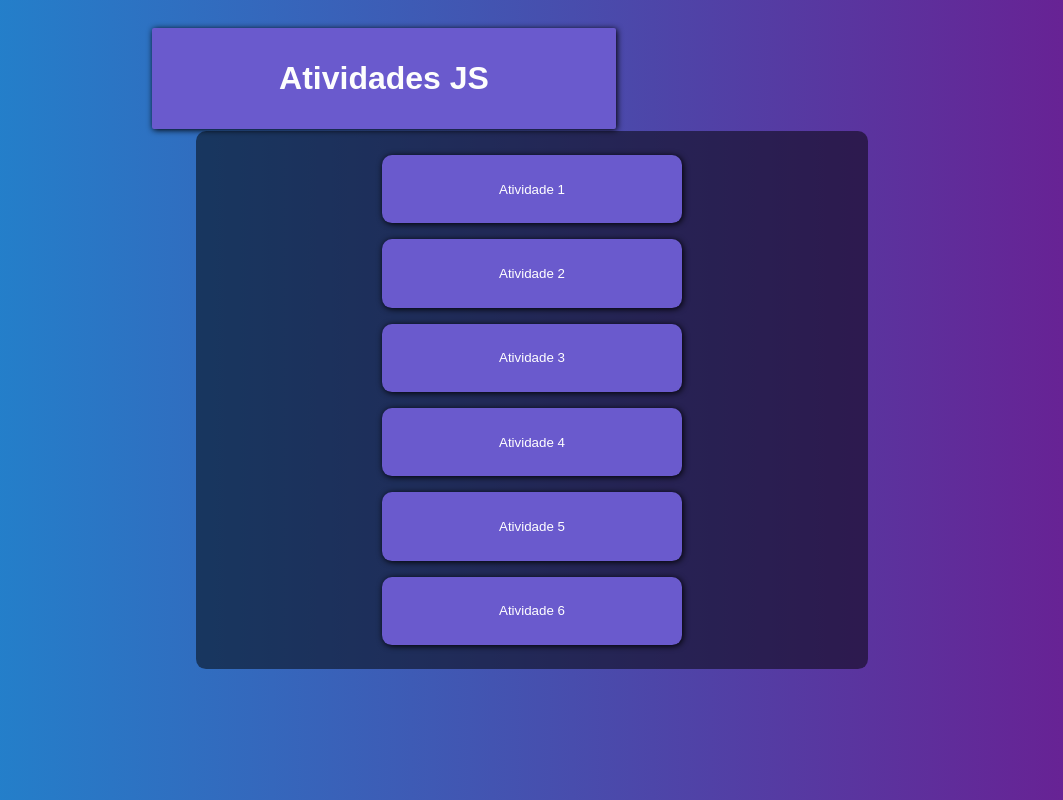
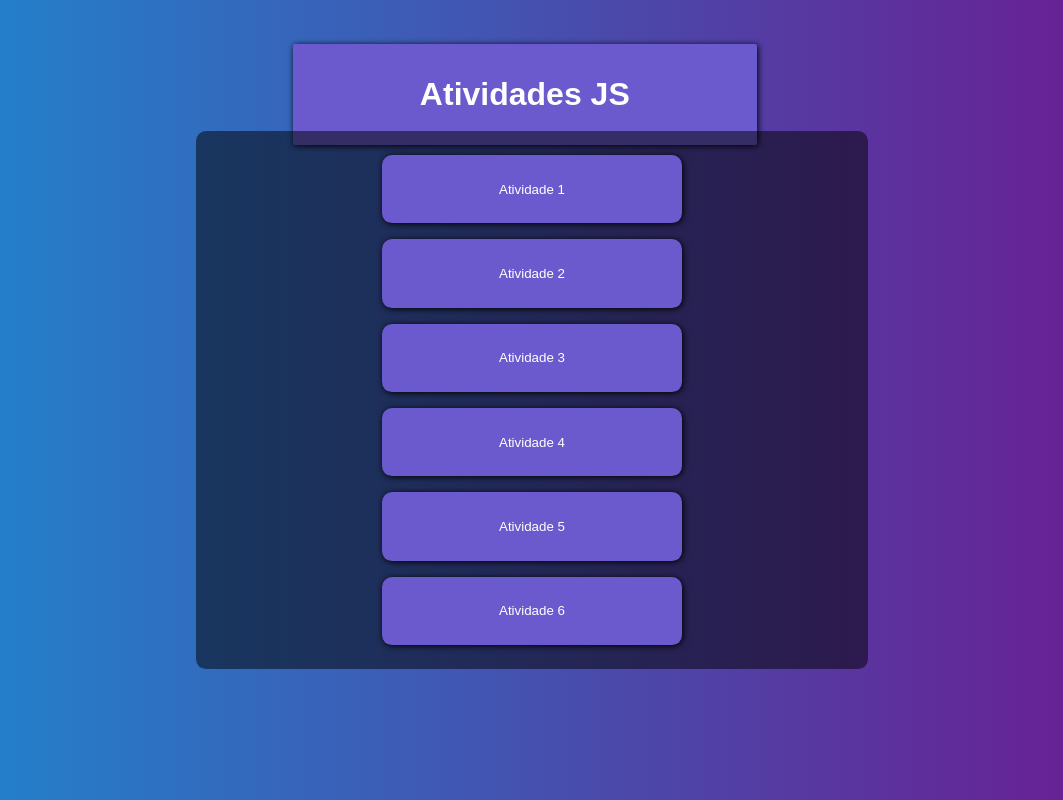
Before and after one commit to DaviFerreiraLima/atividadeDeArquitetura.gitbuh.io, a plain HTML site: page index.html in a window 1280 px wide. Shown: the whole page, without its empty margins (108-1171 px from the left). Drawn offline with Linux system fonts and the light colour scheme.

Commit message:
alteração na posição do titulo

```diff
--- a/style.css
+++ b/style.css
@@ -1,8 +1,8 @@
 
 body>header>h1{
     position: absolute;
-    top: 3%;
-    left: 20%;
+    top: 5%;
+    left: 31%;
     background-color: slateblue;
     color: #fdfdfd;
     border: none;
```
